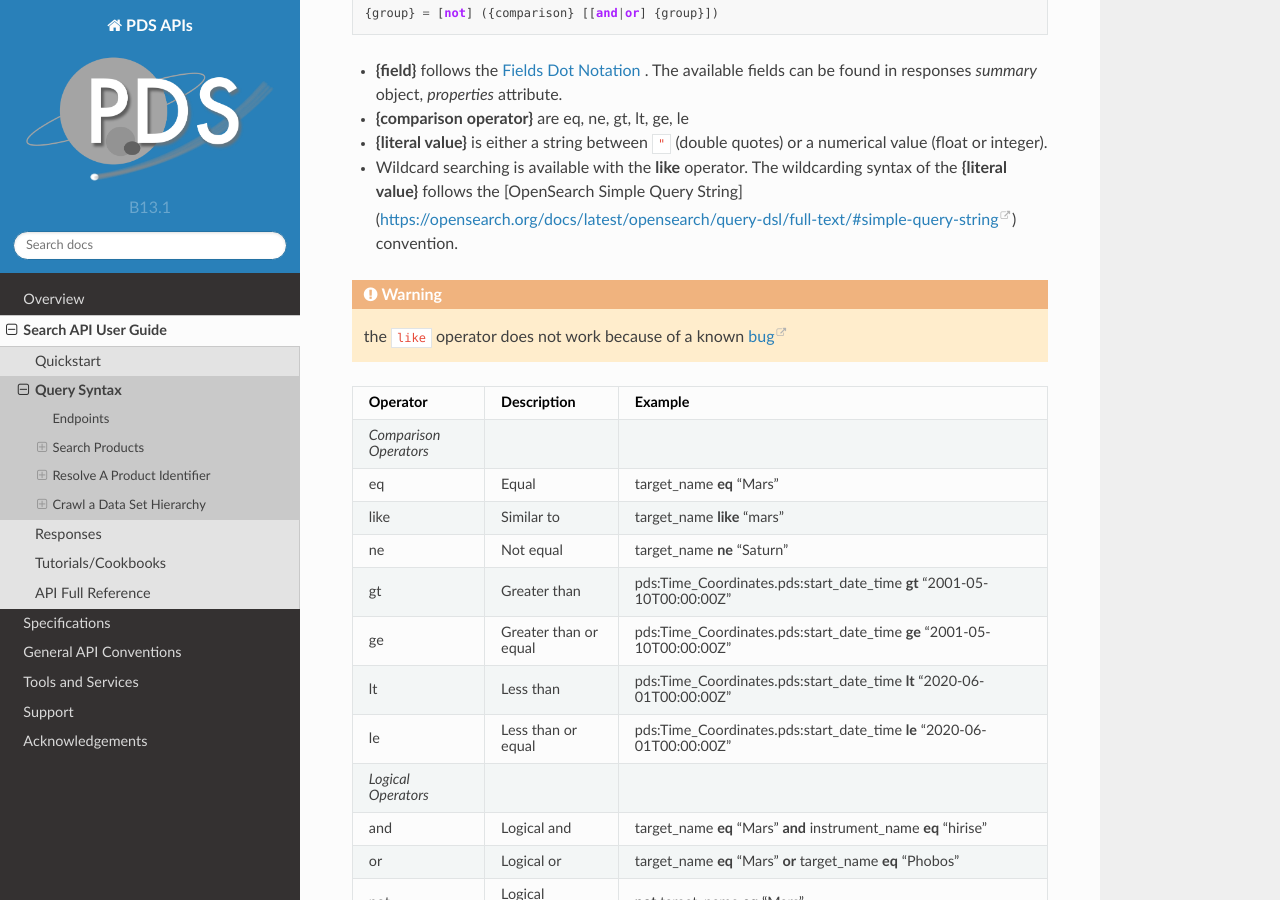
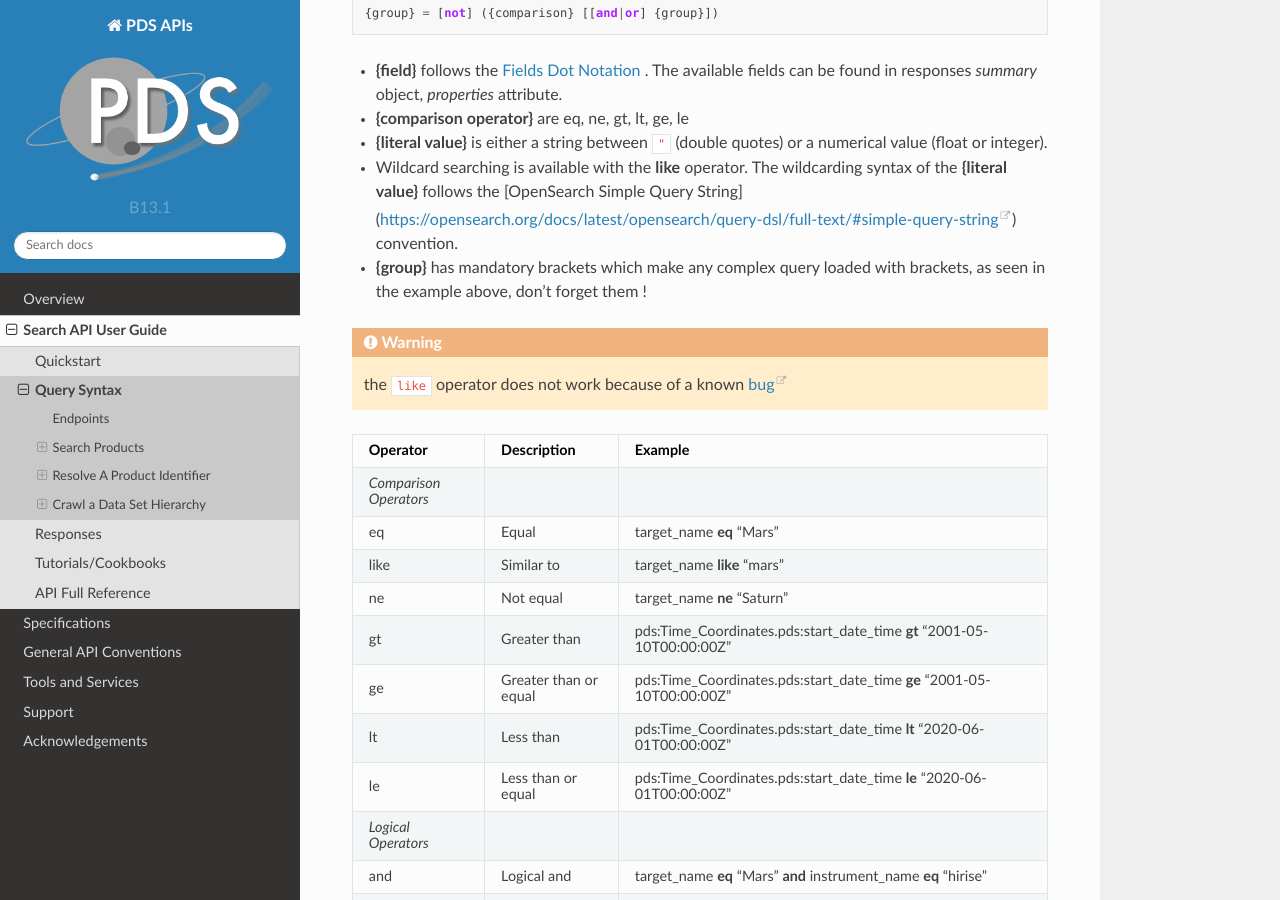
Before and after one commit to NASA-PDS/pds-api, a Sphinx documentation site: the page built from docs/source/guides/search/endpoints.rst, in a window 1280 px wide and 900 px high, scrolled down 2863 px. Built offline with Sphinx 7.4.7 and the Read the Docs theme 2.0.0, drawn with Linux system fonts in a browser that asks for light colours.

Commit message:
add note on mandatory brackets in query s groups as missed in ticket #259

```diff
--- a/docs/source/guides/search/endpoints.rst
+++ b/docs/source/guides/search/endpoints.rst
@@ -147,6 +147,7 @@
 * **{comparison operator}** are eq, ne, gt, lt, ge, le
 * **{literal value}** is either a string between ``"`` (double quotes) or a numerical value (float or integer).
 * Wildcard searching is available with the **like** operator. The wildcarding syntax of the **{literal value}** follows the [OpenSearch Simple Query String](https://opensearch.org/docs/latest/opensearch/query-dsl/full-text/#simple-query-string) convention.
+* **{group}** has mandatory brackets which make any complex query loaded with brackets, as seen in the example above, don't forget them !
 
 .. warning::
   the ``like`` operator does not work because of a known `bug <https://github.com/NASA-PDS/registry-api/issues/170>`_
```
